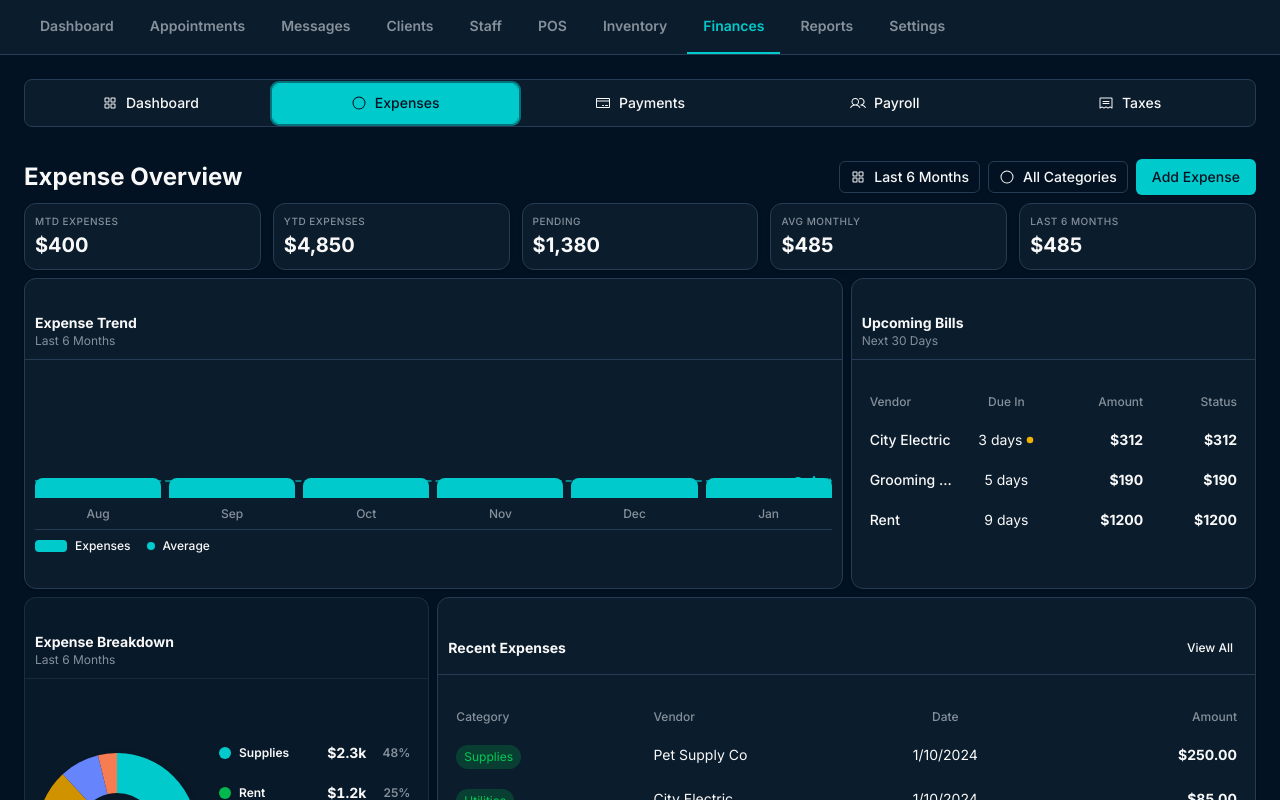
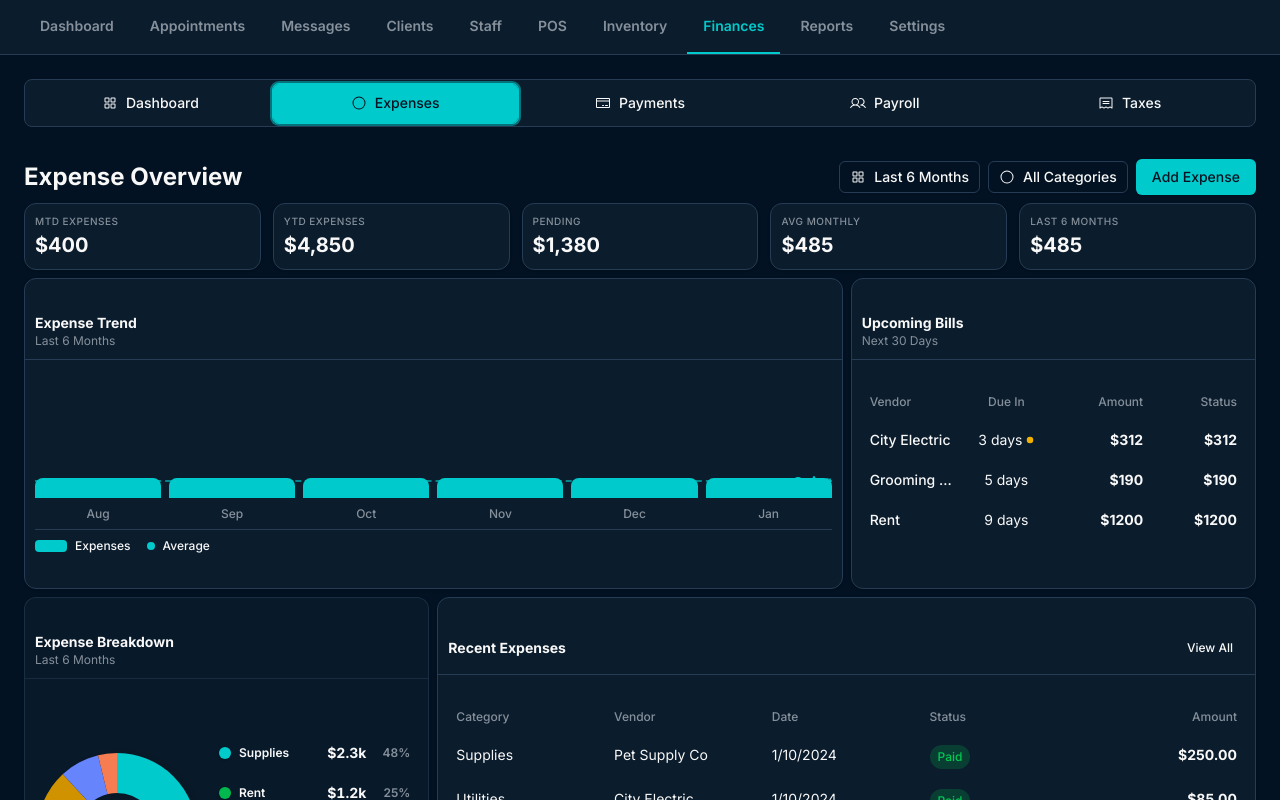
Before and after one commit to JimmysRanch/126, a React (Vite) app: page /finances in a window 1280 px wide. Both pictures are taken after a click on the tab "Expenses". Shown: the top 800 px of the page. Built offline with nearby package versions, Linux system fonts and the light colour scheme.

Commit message:
Generated by Spark: Recent expences should be category, vendor, date, status and ammount. The status column is the column that should have the diffrent color pills

```diff
--- a/src/pages/Finances.tsx
+++ b/src/pages/Finances.tsx
@@ -412,10 +412,11 @@ export function Finances() {
                 </div>
                 <div className="p-2.5 flex-1 min-h-0 overflow-auto">
                   <div className="space-y-1">
-                    <div className="grid grid-cols-4 gap-2 text-xs font-medium text-muted-foreground px-2 pb-2">
+                    <div className="grid grid-cols-5 gap-2 text-xs font-medium text-muted-foreground px-2 pb-2">
                       <span>Category</span>
                       <span>Vendor</span>
-                      <span className="text-center">Date</span>
+                      <span>Date</span>
+                      <span>Status</span>
                       <span className="text-right">Amount</span>
                     </div>
                     {[
@@ -425,16 +426,17 @@ export function Finances() {
                       { category: 'Supplies', vendor: 'Grooming Warehouse', date: '12/09/2024', status: 'Pending', amount: 190.00 },
                       { category: 'Rent', vendor: 'Property Management LLC', date: '12/08/2024', status: 'Pending', amount: 1200.00 },
                     ].map((expense, i) => (
-                      <div key={i} className="grid grid-cols-4 gap-2 p-2 hover:bg-muted/50 transition-colors cursor-pointer rounded">
-                        <span className={`text-xs px-2 py-1 rounded-full w-fit ${
+                      <div key={i} className="grid grid-cols-5 gap-2 p-2 hover:bg-muted/50 transition-colors cursor-pointer rounded">
+                        <span className="text-sm truncate">{expense.category}</span>
+                        <span className="text-sm truncate">{expense.vendor}</span>
+                        <span className="text-sm">{expense.date}</span>
+                        <span className={`text-xs px-2 py-1 rounded-full w-fit font-medium ${
                           expense.status === 'Paid'
                             ? 'bg-green-500/20 text-green-500'
                             : 'bg-yellow-500/20 text-yellow-500'
                         }`}>
-                          {expense.category}
+                          {expense.status}
                         </span>
-                        <span className="text-sm truncate">{expense.vendor}</span>
-                        <span className="text-sm text-center">{expense.date}</span>
                         <span className="text-sm font-bold text-right">${expense.amount.toFixed(2)}</span>
                       </div>
                     ))}
```
